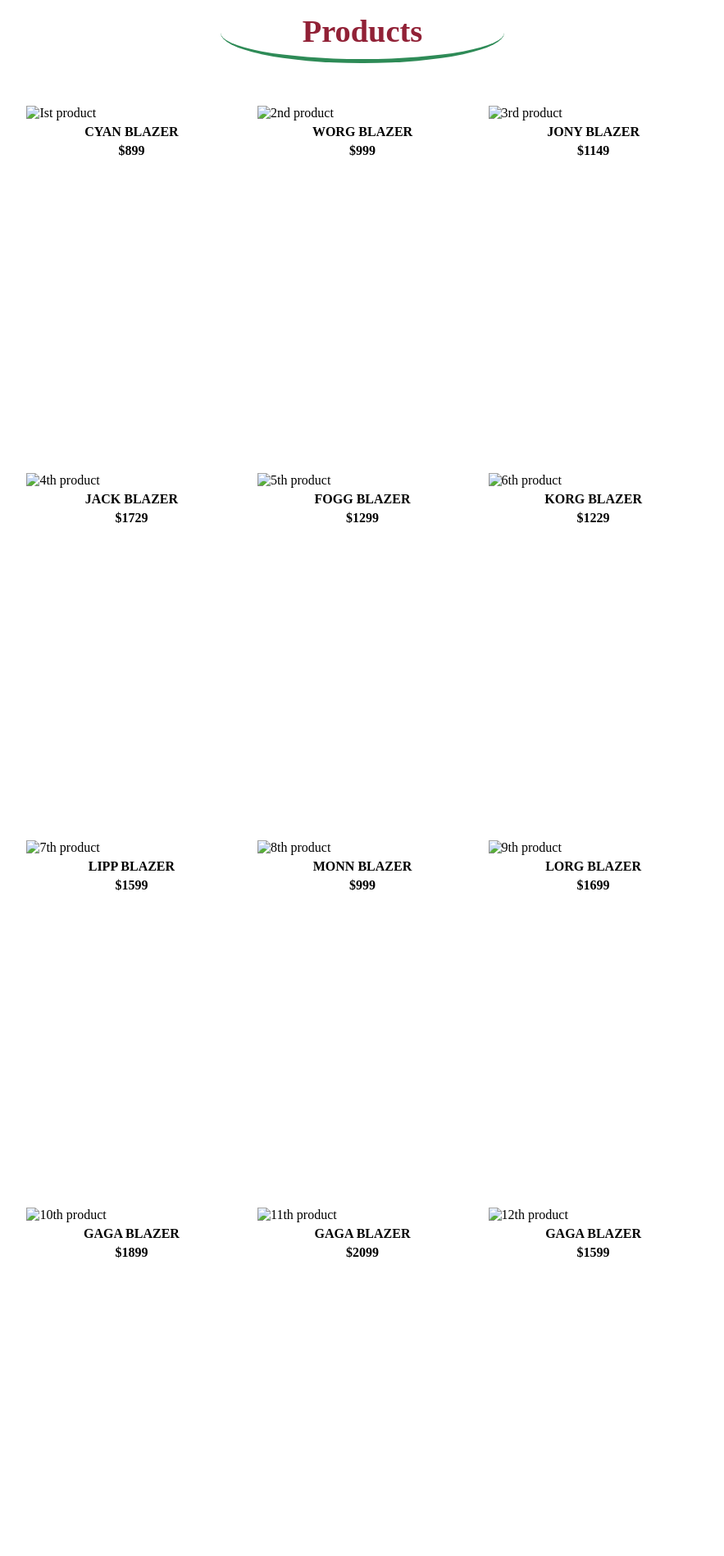
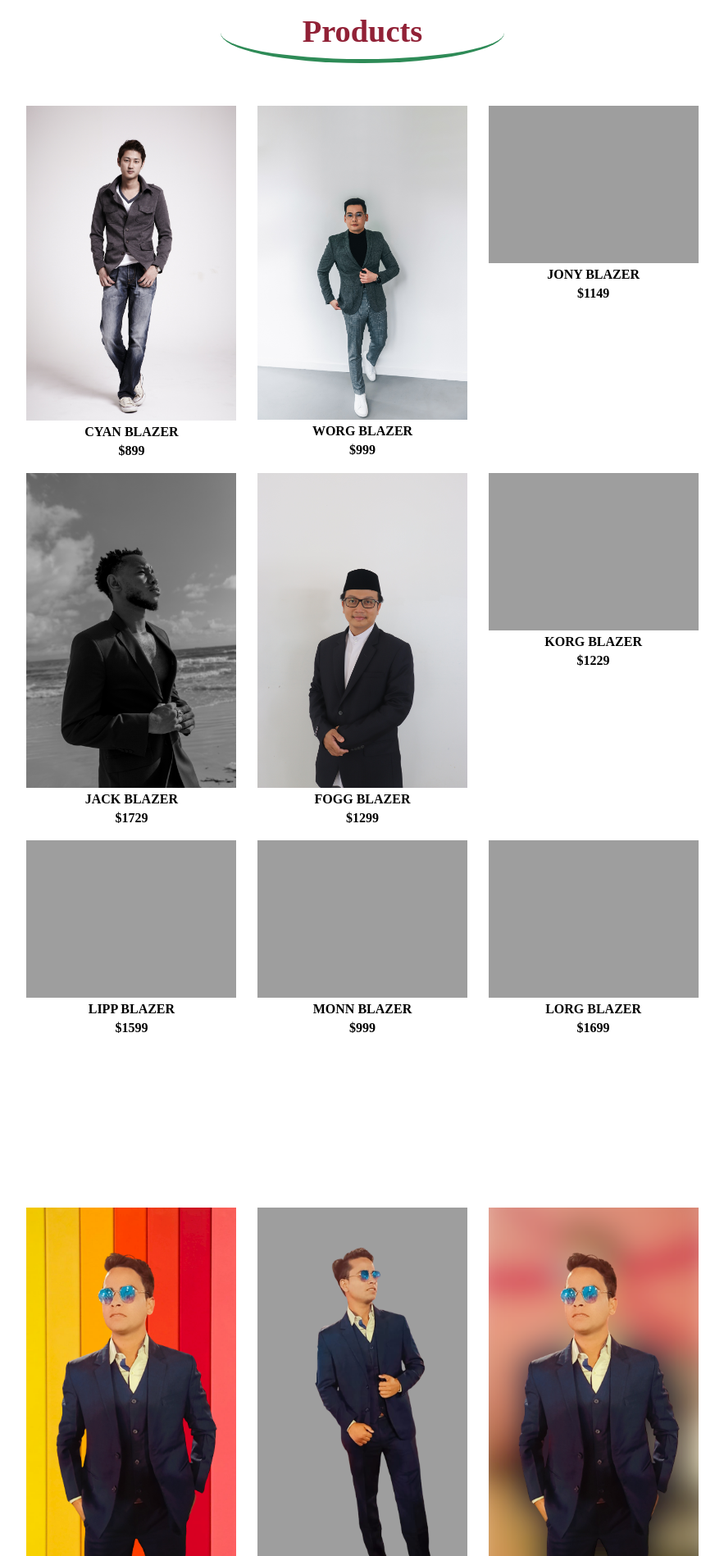
Before and after one commit to varun-209056/E-Commerce-Website, a plain HTML site: page index.html in a window 1280 px wide. Shown: the part 794-2692 px from the top of the page at 82% size, without its empty margins (198-1081 px from the left). Drawn offline with Linux system fonts and the light colour scheme; the site is published under a folder, as on GitHub Pages, so addresses that start at the root find nothing.

Commit message:
Update index.html

```diff
--- a/index.html
+++ b/index.html
@@ -26,8 +26,8 @@
         </div>
 
         <div class="right">
-            <img src="/img/icons8-favorite-cart-60.png" alt="cart">
-            <img src="/img/icons8-male-user-96.png" alt="profile">
+            <img src="img/icons8-favorite-cart-60.png" alt="cart">
+            <img src="img/icons8-male-user-96.png" alt="profile">
         </div>
     </nav>
 
@@ -42,7 +42,7 @@
         </div>
 
         <div class="container" id="rightcontainer">
-            <marquee behavior="" direction="right" scrollamount="10"><img src="/img/arya1.png" alt="home"></marquee>
+            <marquee behavior="" direction="right" scrollamount="10"><img src="img/arya1.png" alt="home"></marquee>
         </div>
     </section>
 
@@ -50,76 +50,76 @@
         <h1>Products</h1>
         <div class="productcontainer">
             <div class="product">
-                <img src="/img/3.jpg" alt="Ist product">
+                <img src="img/3.jpg" alt="Ist product">
                 <h4>CYAN BLAZER</h4>
                 <h5>$899</h5>
             </div>
 
             <div class="product">
-                <img src="/img/5 (2).jpg" alt="2nd product">
+                <img src="img/5 (2).jpg" alt="2nd product">
                 <h4>WORG BLAZER</h4>
                 <h5>$999</h5>
             </div>
 
             <div class="product">
-                <img src="/img/5 (3).jpg" alt="3rd product">
+                <img src="img/5 (3).jpg" alt="3rd product">
                 <h4>JONY BLAZER</h4>
                 <h5>$1149</h5>
             </div>
 
             <div class="product">
-                <img src="/img/5 (1).jpg" alt="4th product">
+                <img src="img/5 (1).jpg" alt="4th product">
                 <h4>JACK BLAZER</h4>
                 <h5>$1729</h5>
             </div>
 
             <div class="product">
-                <img src="/img/6 (1).jpg" alt="5th product">
+                <img src="img/6 (1).jpg" alt="5th product">
                 <h4>FOGG BLAZER</h4>
                 <h5>$1299</h5>
             </div>
 
 
             <div class="product">
-                <img src="/img/6 (2).jpg" alt="6th product">
+                <img src="img/6 (2).jpg" alt="6th product">
                 <h4>KORG BLAZER</h4>
                 <h5>$1229</h5>
             </div>
 
 
             <div class="product">
-                <img src="/img/6 (3).jpg" alt="7th product">
+                <img src="img/6 (3).jpg" alt="7th product">
                 <h4>LIPP BLAZER</h4>
                 <h5>$1599</h5>
             </div>
 
 
             <div class="product">
-                <img src="/img/6 (4).jpg" alt="8th product">
+                <img src="img/6 (4).jpg" alt="8th product">
                 <h4>MONN BLAZER</h4>
                 <h5>$999</h5>
             </div>
 
             <div class="product">
-                <img src="/img/7.jpg" alt="9th product">
+                <img src="img/7.jpg" alt="9th product">
                 <h4>LORG BLAZER</h4>
                 <h5>$1699</h5>
             </div>
 
             <div class="product">
-                <img src="/img/g.png" alt="10th product">
+                <img src="img/g.png" alt="10th product">
                 <h4>GAGA BLAZER</h4>
                 <h5>$1899</h5>
             </div>
 
             <div class="product">
-                <img src="/img/g1.png" alt="11th product">
+                <img src="img/g1.png" alt="11th product">
                 <h4>GAGA BLAZER</h4>
                 <h5>$2099</h5>
             </div>
 
             <div class="product">
-                <img src="/img/G2.png" alt="12th product">
+                <img src="img/G2.png" alt="12th product">
                 <h4>GAGA BLAZER</h4>
                 <h5>$1599</h5>
             </div>
@@ -130,12 +130,12 @@
         <div class="leftfooter">
             <h3>DOWNLOAD OUR APP</h3>
             <P>DOWNLOAD APP for Andorid and IOS mobile phone</P>
-            <img src="/img/playstore.png" alt="playstore">
-            <img src="/img/download-on-the-app-store-badge.png" alt="APPstore">
+            <img src="img/playstore.png" alt="playstore">
+            <img src="img/download-on-the-app-store-badge.png" alt="APPstore">
         </div>
 
         <div class="midfooter">
-            <img src="/img/arya logo.jpg" alt="logo">
+            <img src="img/arya logo.jpg" alt="logo">
             <p  id="paragraph">Our Purpose To Sustainably Make the Pleasure and Benefits of Clothes Accessible to the Many</p>
             <p class="copyrights">Copyrights 2022 &copy; alone_balak_arya</p>
         </div>
```
